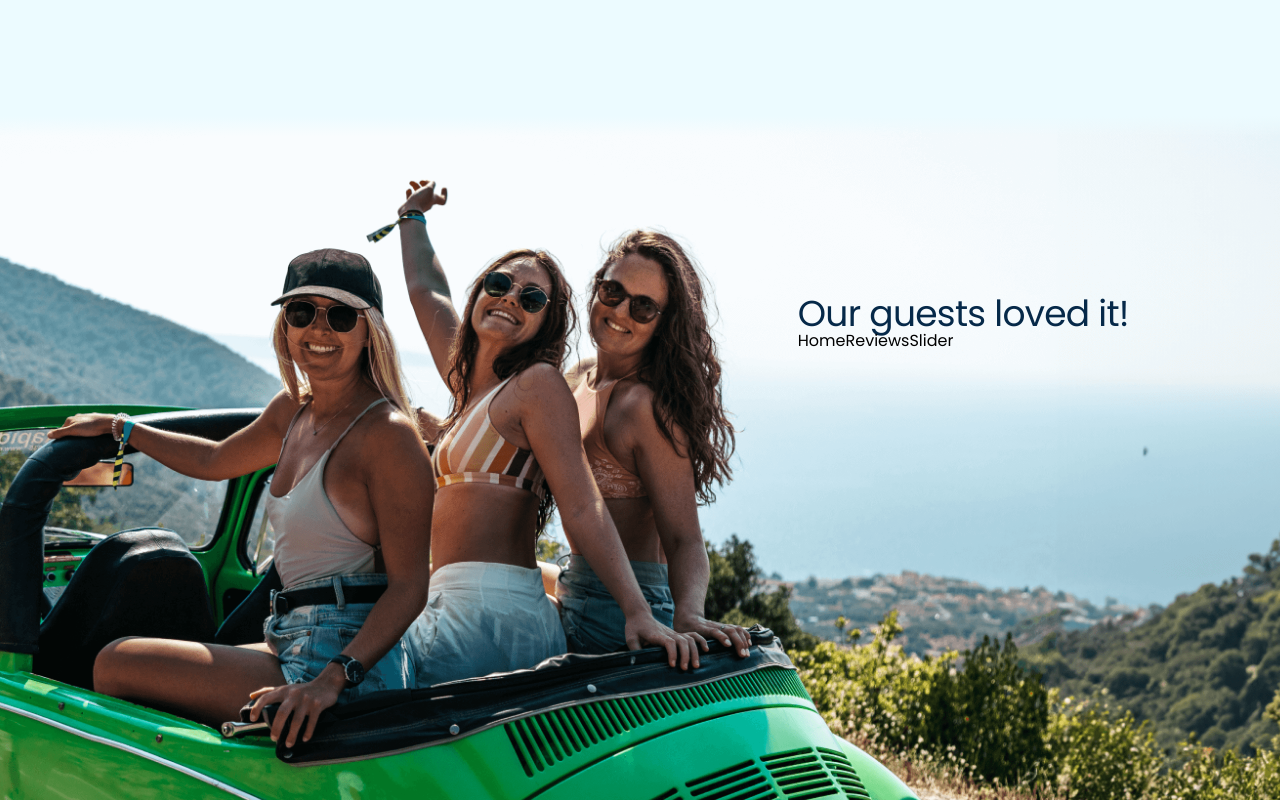
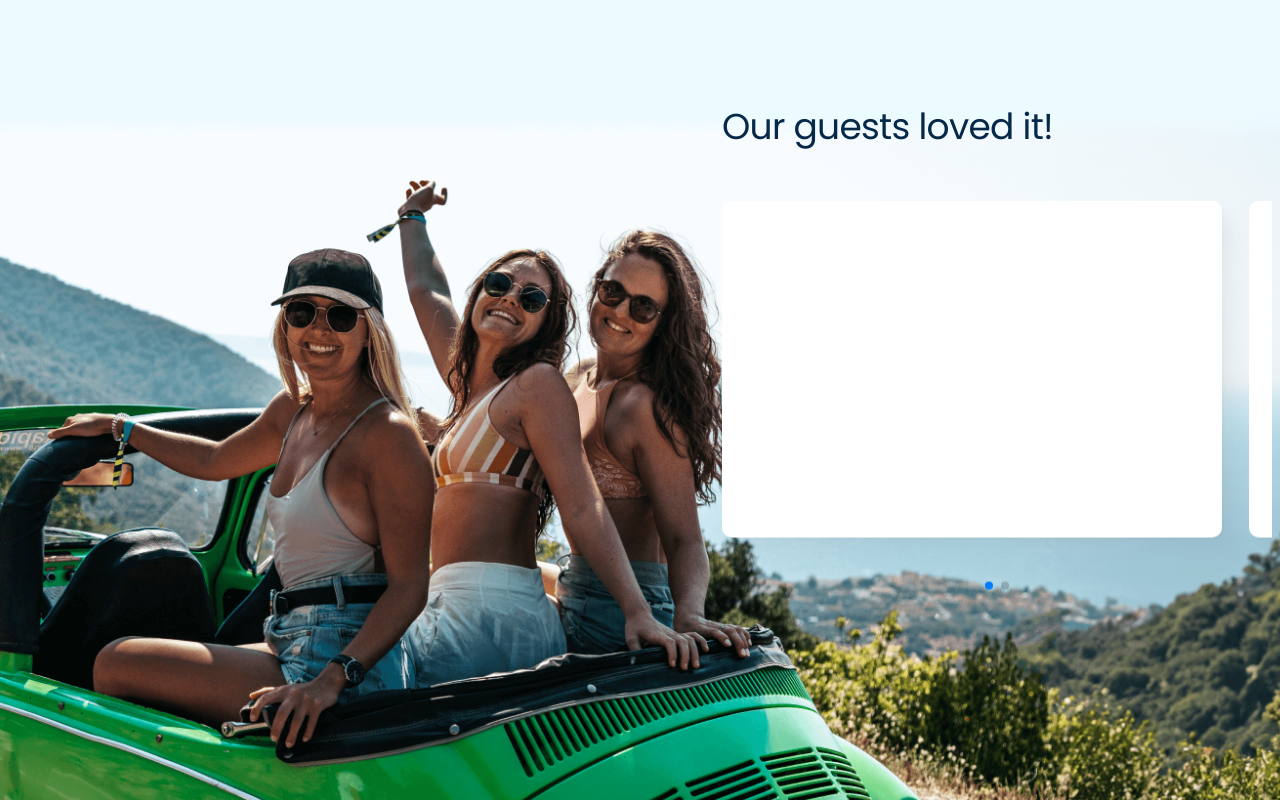
Before and after one commit to Roko03/charteraga-frontend, a Next.js app: page / in a window 1280 px wide. Shown: the part 4542-5342 px from the top of the page. Built offline with nearby package versions, Linux system fonts and the light colour scheme.

Commit message:
style slider

```diff
--- a/src/components/Testimonial/Testimonial.module.scss
+++ b/src/components/Testimonial/Testimonial.module.scss
@@ -32,6 +32,7 @@
 
   &__children {
     width: 100%;
+    height: fit-content;
     @include container();
     position: absolute;
     z-index: 3;
@@ -40,10 +41,10 @@
     transform: translate(-50%, -50%);
 
     @include breakpoint(large) {
-      width: fit-content;
-      top: 30%;
-      left: 65%;
-      transform: translate(-20%, -65%);
+      width: calc(95% - 45%);
+      top: 35%;
+      left: 70%;
+      transform: translate(-35%, -70%);
     }
   }
 }
--- a/src/containers/destination-page/DestinationCTA/DestinationCTA.module.scss
+++ b/src/containers/destination-page/DestinationCTA/DestinationCTA.module.scss
@@ -5,6 +5,7 @@
   gap: rem(22);
   @include flex-column();
   color: $navy-blue;
+  @include container();
 
   h2 {
     font-size: rem(36);
--- /dev/null
+++ b/src/containers/home-page/HomeReviewsSlider/HomeReviewsSlide/HomeReviewsSlide.module.scss
@@ -0,0 +1,13 @@
+@use "../../../../styles/main.scss" as *;
+
+.home_review_slide {
+  width: 100%;
+  max-width: rem(500);
+  height: 337px;
+  padding: 42px 76px 42px 30px;
+  border-radius: 10px;
+  background: #fff;
+  box-shadow: 59px 54px 22px 0px rgba(0, 0, 0, 0),
+    38px 34px 21px 0px rgba(0, 0, 0, 0), 21px 19px 17px 0px rgba(0, 0, 0, 0.02),
+    10px 9px 13px 0px rgba(0, 0, 0, 0.03), 2px 2px 7px 0px rgba(0, 0, 0, 0.03);
+}
--- /dev/null
+++ b/src/containers/home-page/HomeReviewsSlider/HomeReviewsSlide/HomeReviewsSlide.tsx
@@ -0,0 +1,8 @@
+import React from "react";
+import styles from "./HomeReviewsSlide.module.scss";
+
+const HomeReviewsSlide: React.FC = () => {
+  return <div className={styles.home_review_slide}></div>;
+};
+
+export default HomeReviewsSlide;
--- /dev/null
+++ b/src/containers/home-page/HomeReviewsSlider/HomeReviewsSlide/index.ts
@@ -0,0 +1,3 @@
+import HomeReviewsSlide from "./HomeReviewsSlide";
+
+export default HomeReviewsSlide
--- a/src/containers/home-page/HomeReviewsSlider/HomeReviewsSlider.module.scss
+++ b/src/containers/home-page/HomeReviewsSlider/HomeReviewsSlider.module.scss
@@ -1 +1,8 @@
 @use "../../../styles/main.scss" as *;
+
+.home_reviews_slider {
+  margin-top: rem(55);
+  width: 100%;
+  height: fit-content;
+  min-height: rem(400);
+}
--- a/src/containers/home-page/HomeReviewsSlider/HomeReviewsSlider.tsx
+++ b/src/containers/home-page/HomeReviewsSlider/HomeReviewsSlider.tsx
@@ -1,8 +1,32 @@
+"use client";
 import React from "react";
 import styles from "./HomeReviewsSlider.module.scss";
+import { Swiper, SwiperSlide } from "swiper/react";
+import "swiper/css";
+import "swiper/css/pagination";
+import { Pagination } from "swiper/modules";
+import HomeReviewsSlide from "./HomeReviewsSlide/HomeReviewsSlide";
+import "./slider.scss";
 
 const HomeReviewsSlider: React.FC = () => {
-  return <div>HomeReviewsSlider</div>;
+  return (
+    <Swiper
+      slidesPerView={"auto"}
+      spaceBetween={27}
+      pagination={{
+        clickable: true,
+      }}
+      modules={[Pagination]}
+      className={styles.home_reviews_slider}
+    >
+      <SwiperSlide>
+        <HomeReviewsSlide />
+      </SwiperSlide>
+      <SwiperSlide>
+        <HomeReviewsSlide />
+      </SwiperSlide>
+    </Swiper>
+  );
 };
 
 export default HomeReviewsSlider;
--- /dev/null
+++ b/src/containers/home-page/HomeReviewsSlider/slider.scss
@@ -0,0 +1,40 @@
+@use "../../../styles/main.scss" as *;
+
+swiper {
+  width: 100%;
+  height: 100%;
+}
+
+.swiper-slide {
+  text-align: center;
+  display: flex;
+  justify-content: center;
+  align-items: center;
+}
+
+.swiper-slide {
+  @include breakpoint(large) {
+    width: 80%;
+  }
+}
+
+.swiper-slide:nth-child(2n) {
+  width: 100%;
+  @include breakpoint(large) {
+    width: 60%;
+  }
+}
+
+.swiper-slide:nth-child(3n) {
+  width: 100%;
+  @include breakpoint(large) {
+    width: 40%;
+  }
+}
+
+.swiper-slide {
+  width: 100%;
+  @include breakpoint(large) {
+    width: rem(500) !important;
+  }
+}
--- a/src/containers/home-page/HomeTestimonialData/HomeTestimonialData.module.scss
+++ b/src/containers/home-page/HomeTestimonialData/HomeTestimonialData.module.scss
@@ -1,6 +1,10 @@
 @use "../../../styles/main.scss" as *;
 
 .home_testimonial_data {
+  padding-top: 0;
+  @include breakpoint(large) {
+    padding-top: 50%;
+  }
   h3 {
     color: $navy-blue;
     font-size: rem(36);
```
